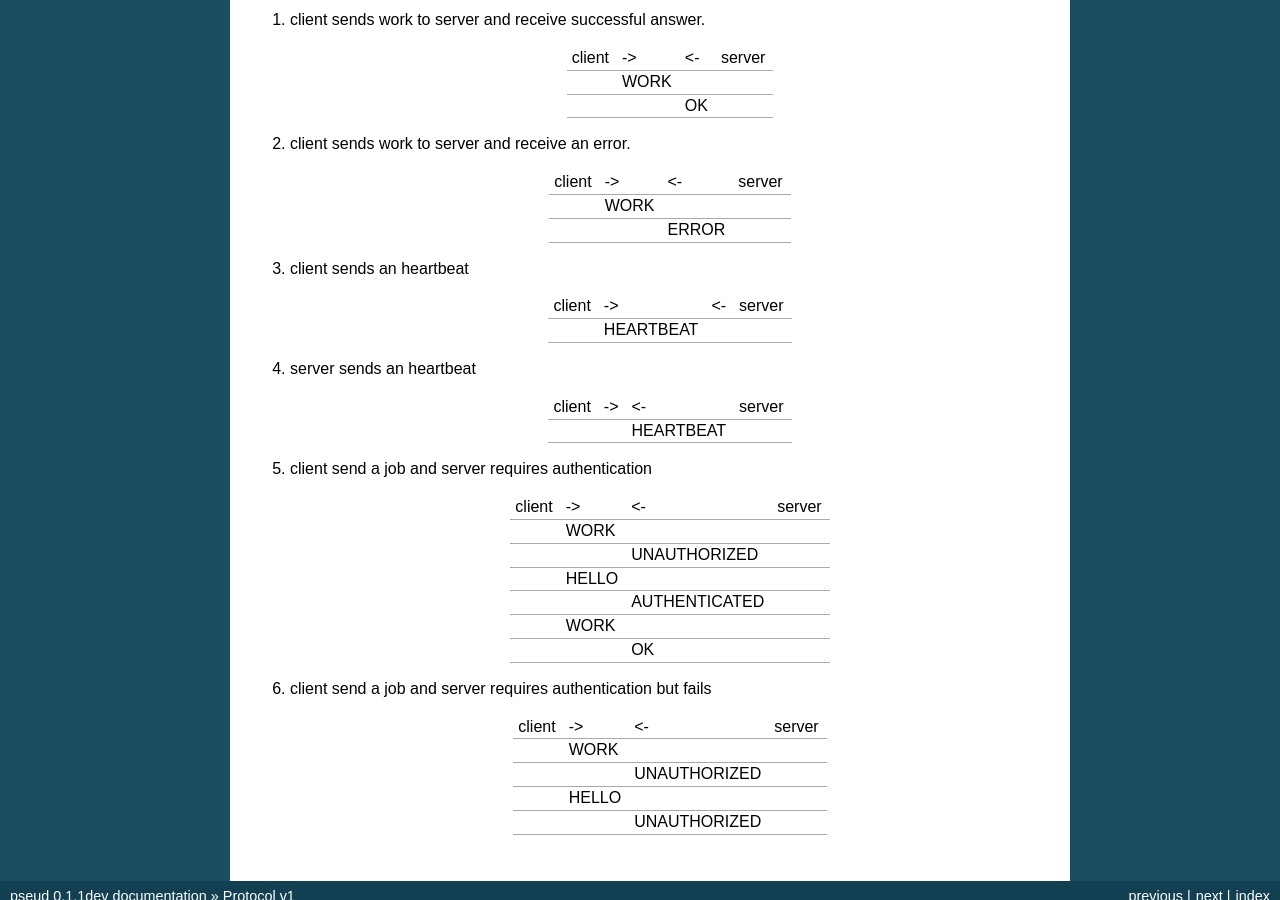
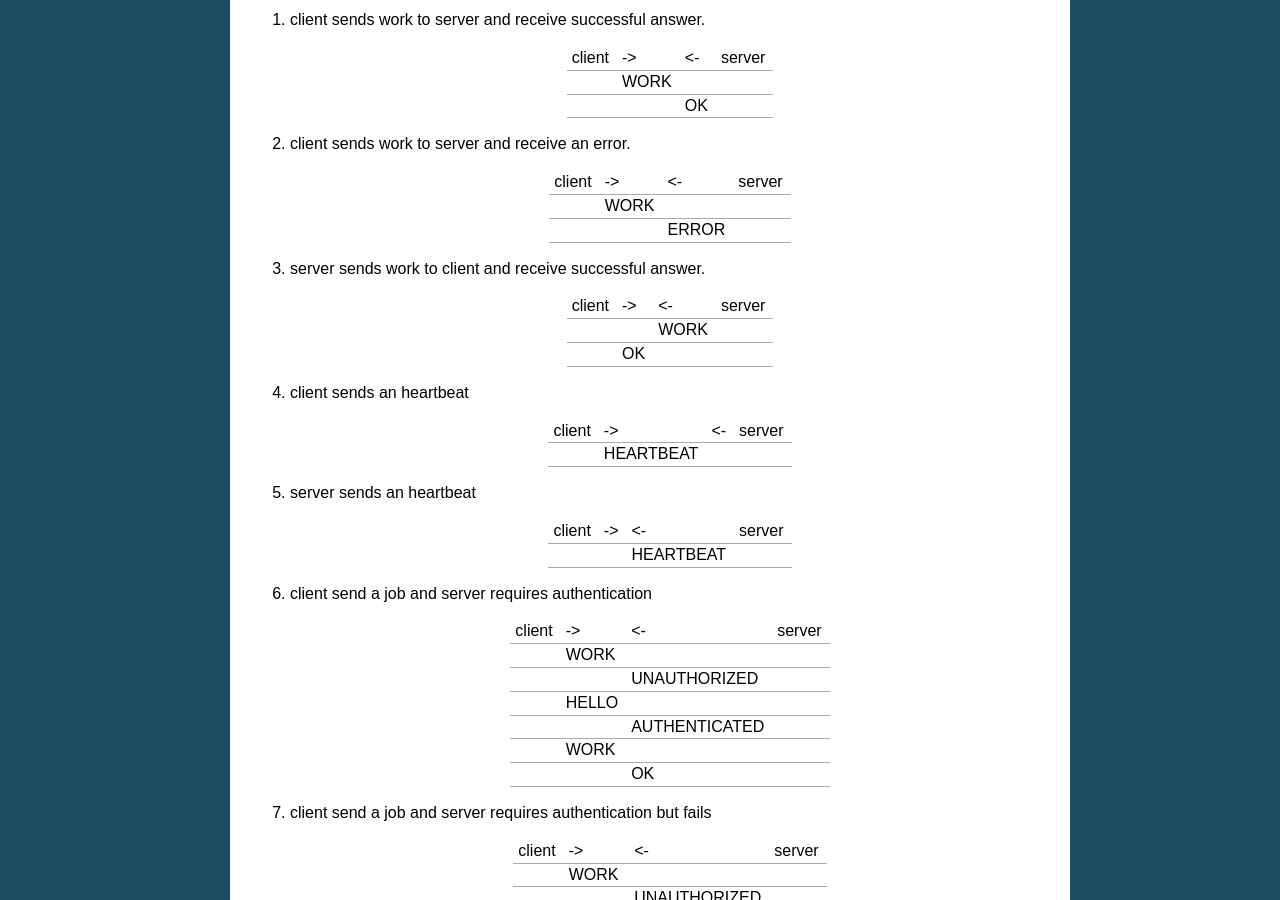
Before and after one commit to ticosax/pseud, a Sphinx documentation site: the page built from docs/source/protocol.rst, in a window 1280 px wide and 900 px high, scrolled down 1805 px. Built offline with Sphinx 7.4.7, drawn with Linux system fonts in a browser that asks for light colours.

Commit message:
Show that server can make client working for him

```diff
--- a/docs/source/protocol.rst
+++ b/docs/source/protocol.rst
@@ -127,6 +127,16 @@ COMMUNICATION
     |        |      | ERROR |        |
     +--------+------+-------+--------+
 
+#. server sends work to client and receive successful answer.
+
+    +--------+-----+------+--------+
+    | client |  -> | <-   | server |
+    +--------+-----+------+--------+
+    |        |     | WORK |        |
+    +--------+-----+------+--------+
+    |        | OK  |      |        |
+    +--------+-----+------+--------+
+
 #. client sends an heartbeat
 
     +--------+-----------+-----+--------+
```
